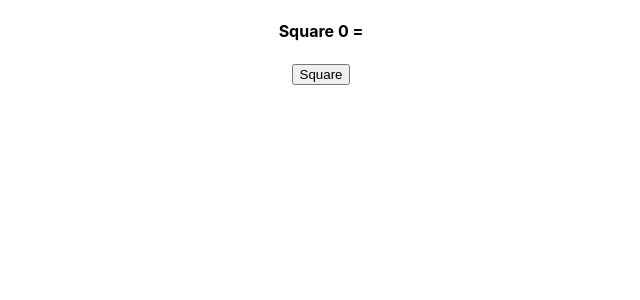
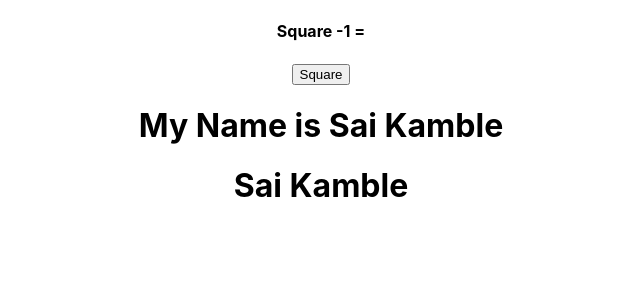
Before and after one commit to sidhod/React-Js-Practice, a React (Create React App) app: page / in a window 1280 px wide. Shown: the top 300 px of the page, without its empty margins (319-959 px from the left). Built offline with nearby package versions, Linux system fonts and the light colour scheme.

Commit message:
[Sidhodhan]Added:Examples Of Destructuring

```diff
--- a/src/App.js
+++ b/src/App.js
@@ -14,6 +14,8 @@ import Message from './components/State/state';
 import GiveImage from './components/State/stateExample';
 import Counter from './components/setState/Counter';
 import Square from './components/setState/setStateExample';
+import Destruture from './components/destructuring/destruturing';
+import DestrutureExample from './components/destructuring/exampleOfDes';
 function App() {
   return (
     <div className="App">
@@ -52,6 +54,8 @@ function App() {
       <GiveImage />
       <Counter /> */}
       <Square />
+      <Destruture FirstName="Sai" LastName="Kamble" />
+      <DestrutureExample FirstName="Sai" LastName="Kamble" />
     </div>
   );
 }
--- /dev/null
+++ b/src/components/destructuring/destruturing.js
@@ -0,0 +1,10 @@
+import React, { Component } from "react"
+class Destruture extends Component {
+    render() {
+        const { FirstName, LastName } = this.props
+        return (
+            <h1>My Name is {FirstName} {LastName}</h1 >
+        )
+    }
+}
+export default Destruture
--- /dev/null
+++ b/src/components/destructuring/exampleOfDes.js
@@ -0,0 +1,10 @@
+import React, { Component } from "react"
+class DestrutureExample extends Component {
+    render() {
+        const { FirstName, LastName } = this.props
+        return (
+            <h1> {FirstName} {LastName}</h1 >
+        )
+    }
+}
+export default DestrutureExample
--- a/src/components/setState/setStateExample.js
+++ b/src/components/setState/setStateExample.js
@@ -18,7 +18,7 @@ class Square extends Component {
     render() {
         return (
             <div>
-                <h4>Square {this.state.number} = {this.state.square}</h4>
+                <h4>Square {this.state.number - 1} = {this.state.square}</h4>
                 <button onClick={() => {
                     this.square();
                 }}>Square</button>
```
